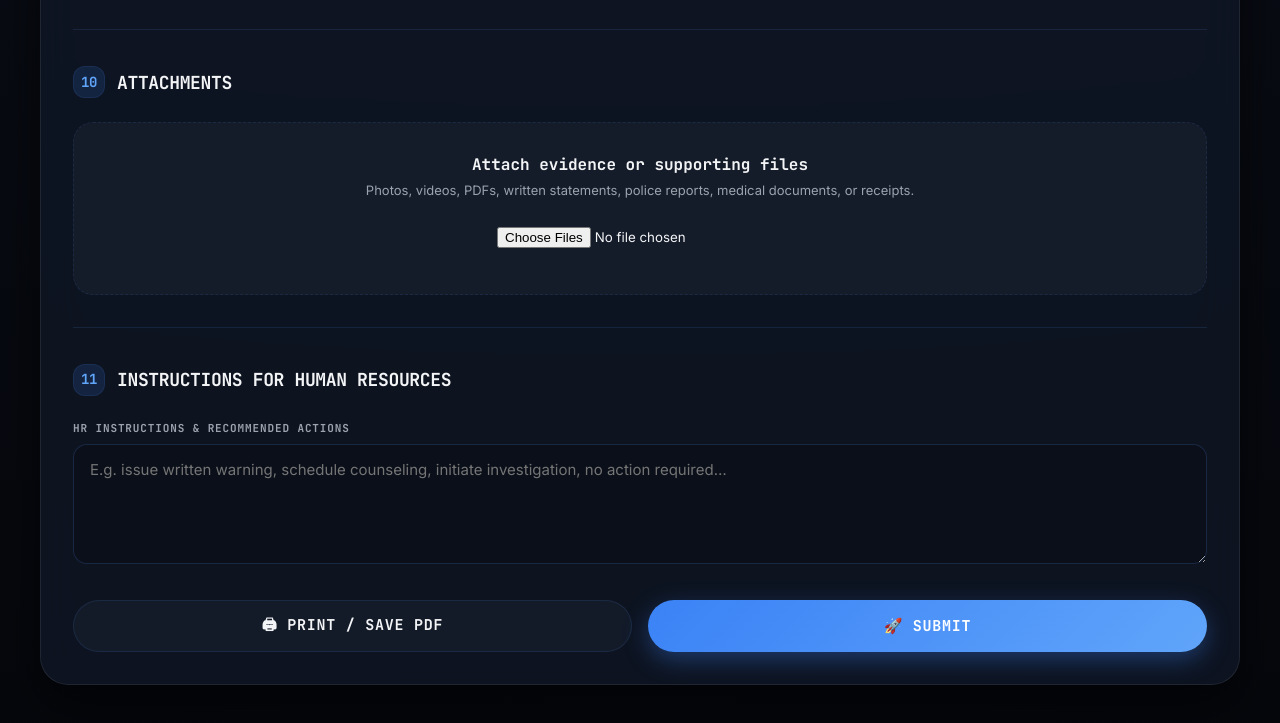
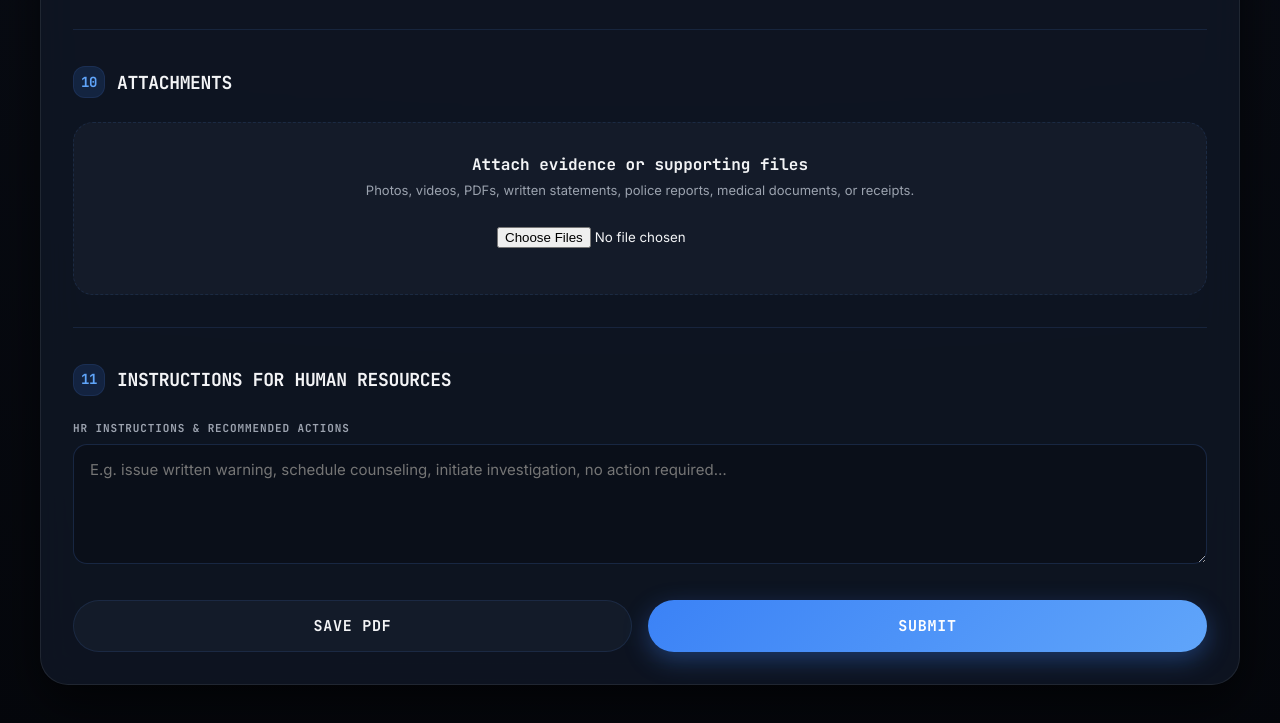
Before and after one commit to gallarzocompanies/rioincidentreportapp, a plain HTML site: page index.html in a window 1280 px wide. Shown: the part 4304-5027 px from the top of the page. Drawn offline with Linux system fonts and the light colour scheme; no server answers.

Commit message:
Update index.html

```diff
--- a/index.html
+++ b/index.html
@@ -1626,8 +1626,8 @@
       </section>
 
       <div class="bottom-actions">
-        <button class="btn-secondary" type="button" onclick="generatePDF()">🖨 Print / Save PDF</button>
-        <button class="btn-primary" type="button" onclick="submitReport()">🚀 Submit</button>
+        <button class="btn-secondary" type="button" onclick="generatePDF()">Save PDF</button>
+        <button class="btn-primary" type="button" onclick="submitReport()">Submit</button>
       </div>
     </div>
   </div>
```
